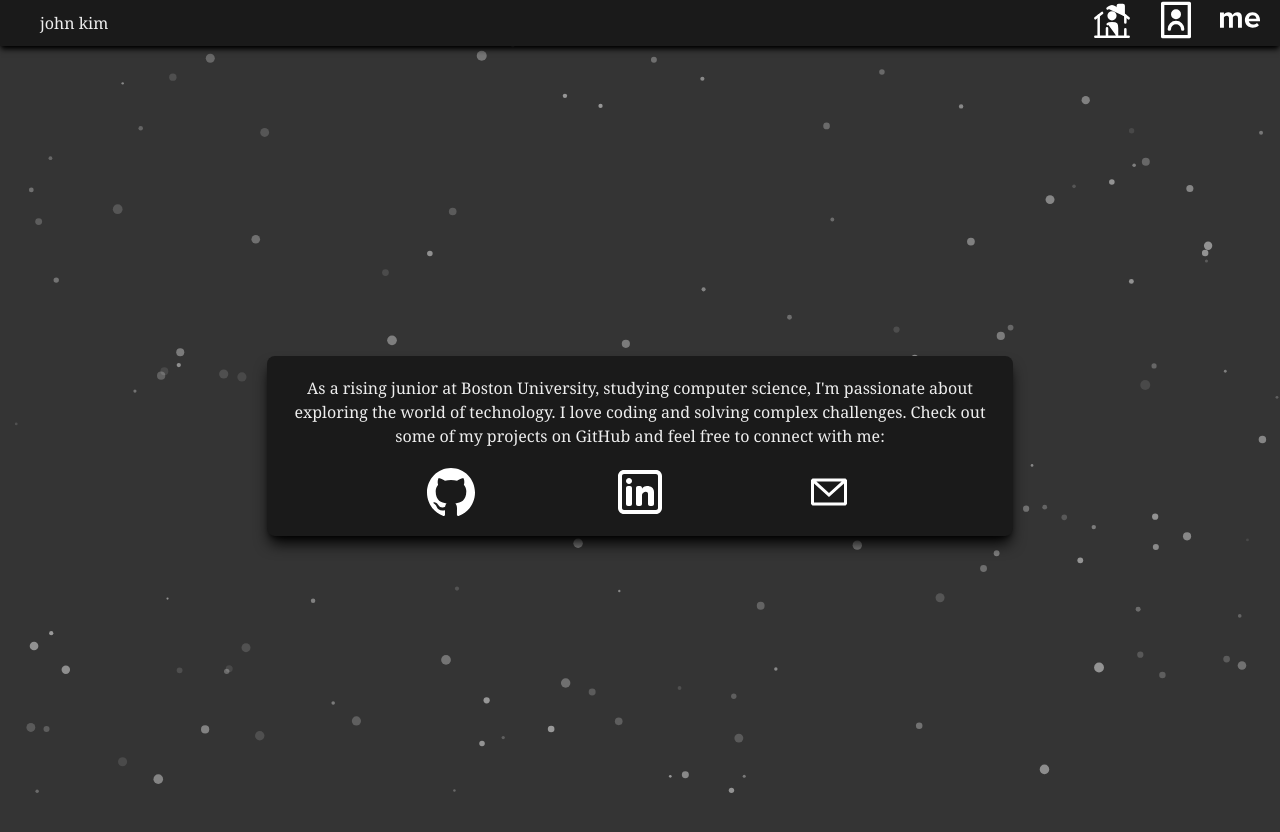
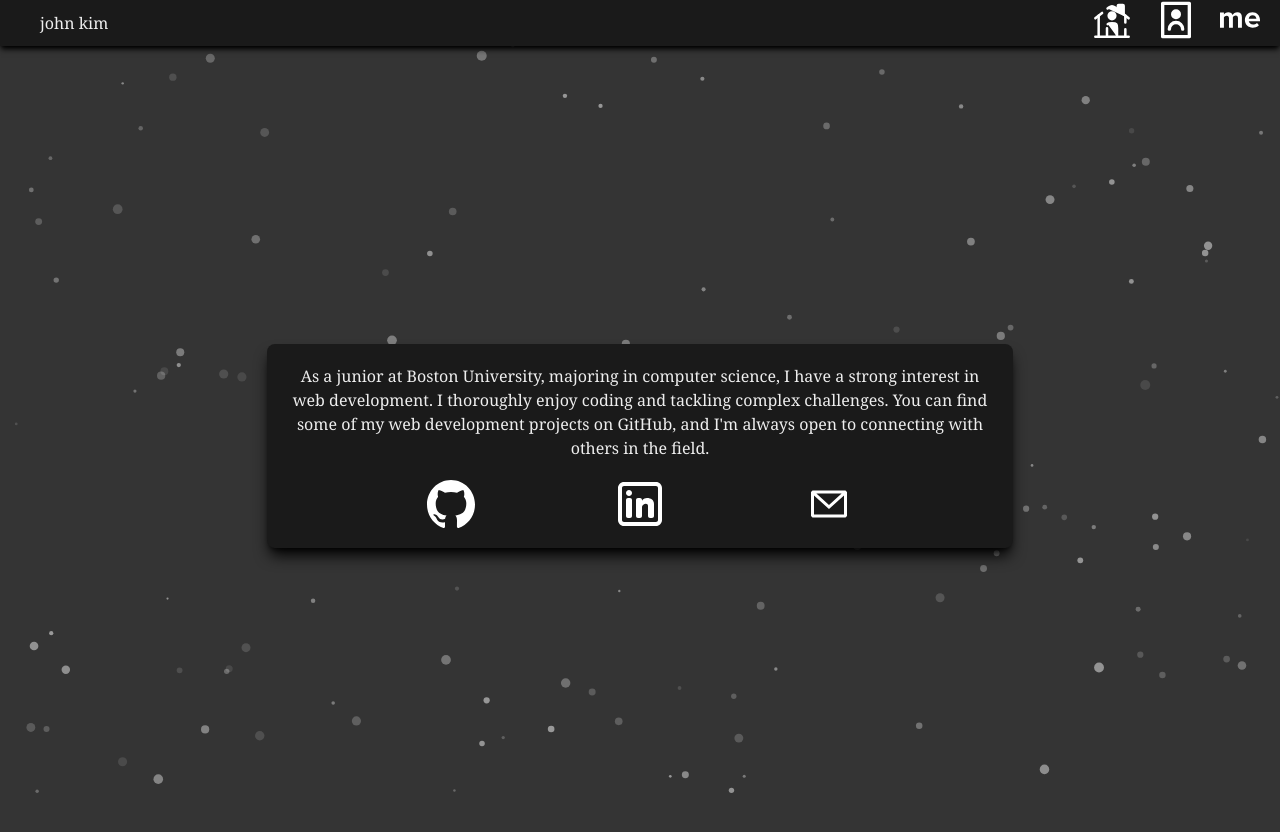
Before and after one commit to VIIIbyuL/portfolio, a React (Vite) app: page /contact in a window 1280 px wide. Shown: the top 832 px of the page. Built offline with nearby package versions, Linux system fonts and the light colour scheme.

Commit message:
finishing up

```diff
--- a/src/components/ContactMe.jsx
+++ b/src/components/ContactMe.jsx
@@ -10,10 +10,7 @@ function ContactMe() {
     <div className="h-screen w-screen flex items-center justify-center">
       <div className="bg-[#1A1A1A] w-7/12 p-5 rounded-lg text-center shadow-lg shadow-black">
         <div>
-          As a rising junior at Boston University, studying computer science,
-          I'm passionate about exploring the world of technology. I love coding
-          and solving complex challenges. Check out some of my projects on
-          GitHub and feel free to connect with me:
+        As a junior at Boston University, majoring in computer science, I have a strong interest in web development. I thoroughly enjoy coding and tackling complex challenges. You can find some of my web development projects on GitHub, and I'm always open to connecting with others in the field.
         </div>
 
         <ul className="flex flex-row mt-5  justify-evenly ">
--- a/src/components/threeModel.jsx
+++ b/src/components/threeModel.jsx
@@ -9,19 +9,18 @@ function ThreeModelViewer() {
   const sceneRef = useRef();
 
   useEffect(() => {
-    let animationFrameId; // Declare a variable to store the animation frame ID
     const textBlockContent = [
-      "Personal Portfolio Website",
+      "Portfolio",
       "QRvoyant",
       "notsosocial",
-      "Text Block 4 Content",
+      "photoshare",
     ];
 
     const captionContent = [
       "Designed using Reactjs, Tailwind, and Threejs",
       "QR code generator and scanner with Typescript, React-native, SQLite offline, firebase online and userauth",
       "Pseudo-social media site with tRPC, Nextjs, Prisma, Tailwind, NextAuth.js, Typescript",
-      "Caption 4 Content",
+      "Photo sharing site built with MySQL DB, Flask, and HTML",
     ];
 
     const scene = new THREE.Scene();
@@ -41,7 +40,7 @@ function ThreeModelViewer() {
 
     // Create a header div
     const header = document.createElement("div");
-    header.textContent = "Some of my Projects";
+    header.textContent = "Projects";
     header.style.position = "absolute";
     header.style.color = "white";
     header.style.fontSize = "24px";
@@ -117,7 +116,7 @@ function ThreeModelViewer() {
       const animate = () => {
         model.rotation.y += 0.01;
         renderer.render(scene, cameraRef.current);
-        animationFrameId = requestAnimationFrame(animate);
+        requestAnimationFrame(animate);
       };
 
       animate();
--- a/src/index.css
+++ b/src/index.css
@@ -9,7 +9,7 @@
 }
 
 .ease-animation {
-  animation-duration: 7s;
+  animation-duration: 3s;
   animation-name: ease-in-animation;
 }
 @keyframes ease-in-animation {
```
